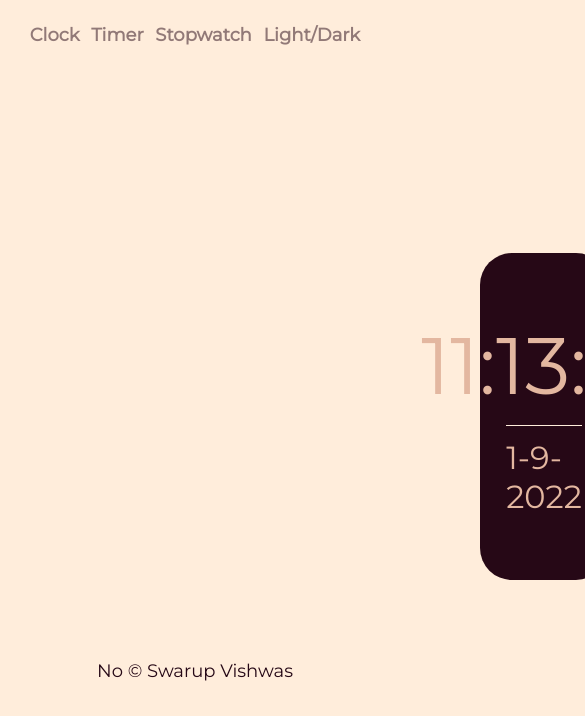
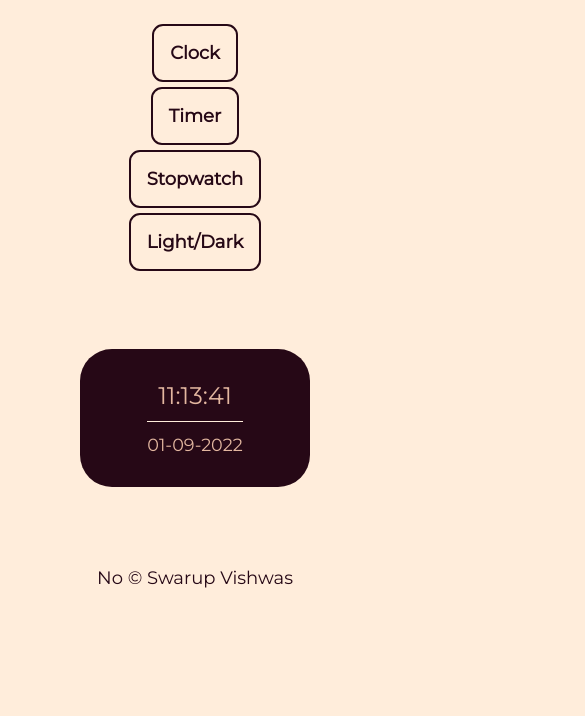
Before and after one commit to SwarupVishwas18/full-functional-clock, a plain HTML site: page index.html in a window 390 px wide. Shown: the top 716 px of the page, 585 px wide, since content can reach past the window. Drawn offline with Linux system fonts and the light colour scheme.

Commit message:
Added button

```diff
--- a/clock.css
+++ b/clock.css
@@ -122,9 +122,52 @@ button:disabled {
 }
 
 .link{
-    opacity: .5;
+    padding: 1rem;
+    border: 2px solid var(--time-bg);
+    border-radius: 11px;
+    transition: all 200ms ease-in-out;
 }
 
 .link:hover{
-    opacity: 1;
+    background-color: var(--time-bg);
+    color: var(--bg-col);
 }
+
+
+@media screen and (max-width: 1309px) {
+    .time-container {
+        font-size: 3rem;
+        margin: 0rem 20rem;
+    }
+}
+
+@media screen and (max-width: 873px) {
+    .time-container {
+        font-size: 2rem;
+        margin: 0rem 10rem;
+    }
+
+    .navbar-container{
+        margin-bottom: 6rem;
+    }
+
+}
+
+@media screen and (max-width: 450px) {
+    .time-container {
+        font-size: 1.5rem;
+        padding: 2rem;
+        margin: 0rem 5rem;
+    }
+
+    .navbar {
+        flex-direction: column;
+        align-items: center;
+    }
+    .link{
+        margin-bottom: 5px;
+    }
+    .date{
+        font-size: 1.1rem;
+    }
+}
--- a/clock.js
+++ b/clock.js
@@ -18,6 +18,12 @@ setInterval(function(){
     if(hr<10){
         hr= "0"+hr;
     }
+    if(date<10){
+        date= "0"+date;
+    }
+    if(month<10){
+        month= "0"+month;
+    }
     timeContainer.textContent = `${hr}:${min}:${sec}`
     dateContainer.textContent = `${date}-${month}-${year}`
 },1000)
--- a/stopwatch.css
+++ b/stopwatch.css
@@ -79,6 +79,10 @@ footer {
     font-size: large;
 }
 
+.controllers button{
+    font-family: 'Lato', sans-serif;
+}
+
 footer a {
     text-decoration: underline;
     display: block;
@@ -113,14 +117,17 @@ button:disabled {
     cursor: pointer;
 }
 
-.link {
-    opacity: .5;
+.link{
+    padding: 1rem;
+    border: 2px solid var(--time-bg);
+    border-radius: 11px;
+    transition: all 200ms ease-in-out;
 }
 
-.link:hover {
-    opacity: 1;
+.link:hover{
+    background-color: var(--time-bg);
+    color: var(--bg-col);
 }
-
 @media screen and (max-width: 1309px) {
     .time-container{
         font-size: 3rem;
@@ -132,6 +139,9 @@ button:disabled {
     .time-container {
         font-size: 2rem;
         margin: 0rem 10rem;
+    }
+    .navbar-container{
+        margin-bottom: 6rem;
     }
 }
 
@@ -146,4 +156,12 @@ button:disabled {
         flex-direction: column;
         align-items: center;
     }
+
+
+    .link{
+        margin-bottom: 5px;
+    }
+    .date{
+        font-size: 1.1rem;
+    }
 }
--- a/timer.css
+++ b/timer.css
@@ -144,16 +144,24 @@ button:disabled {
     cursor: not-allowed;
 }
 
+#sub{
+    font-family: 'Lato', sans-serif;
+}
+
 #theme-btn {
     cursor: pointer;
 }
 
-.link {
-    opacity: .5;
+.link{
+    padding: 1rem;
+    border: 2px solid var(--time-bg);
+    border-radius: 11px;
+    transition: all 200ms ease-in-out;
 }
 
-.link:hover {
-    opacity: 1;
+.link:hover{
+    background-color: var(--time-bg);
+    color: var(--bg-col);
 }
 
 
@@ -169,6 +177,10 @@ button:disabled {
         font-size: 2rem;
         margin: 0rem 10rem;
     }
+
+    .navbar-container{
+        margin-bottom: 6rem;
+    }
 }
 
 @media screen and (max-width: 450px) {
@@ -182,4 +194,11 @@ button:disabled {
         flex-direction: column;
         align-items: center;
     }
+
+    .link{
+        margin-bottom: 5px;
+    }
+    .date{
+        font-size: 1.1rem;
+    }
 }
```
Also changed, not shown: stopwatch.html (+3 -0 lines), timer.html (+3 -0 lines).
